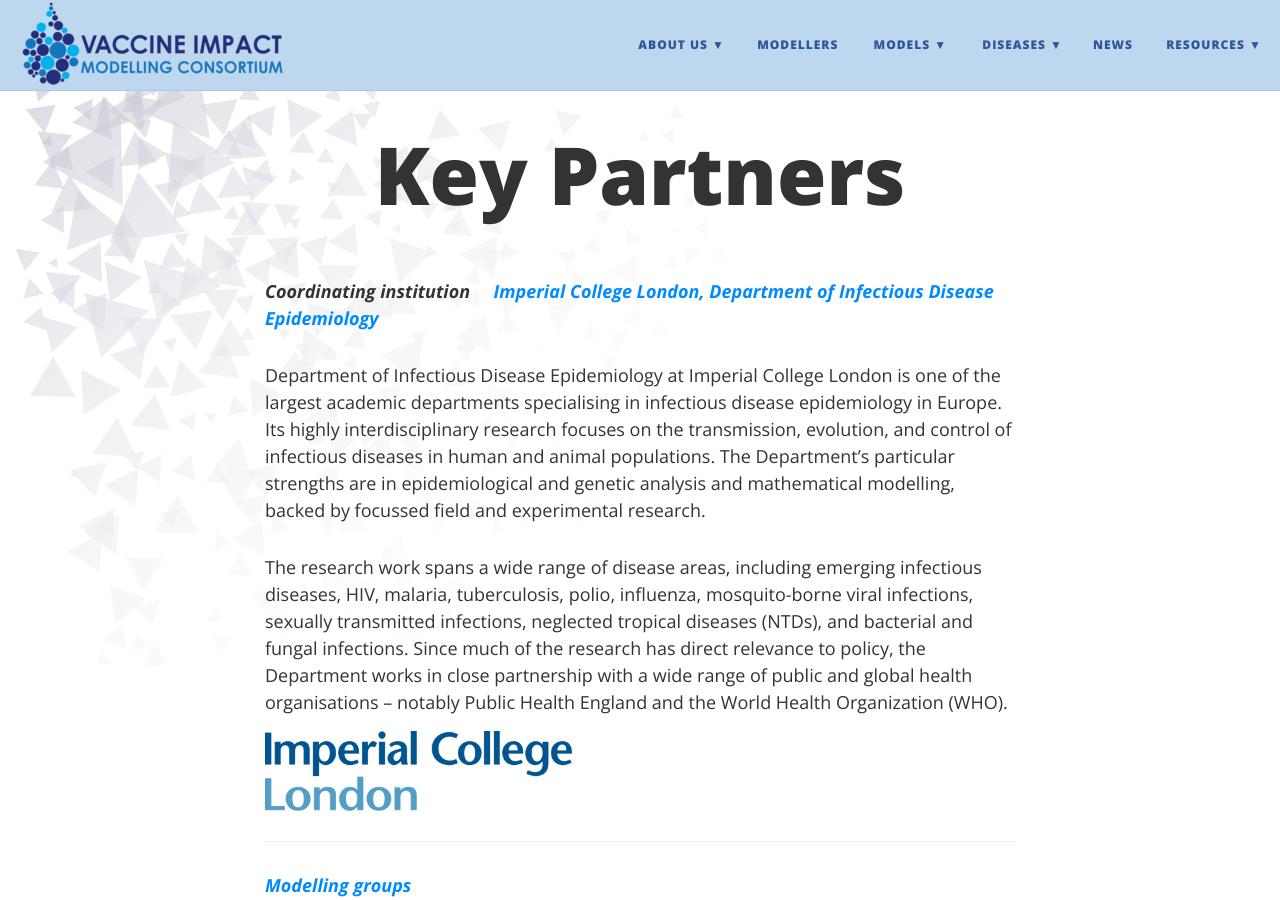
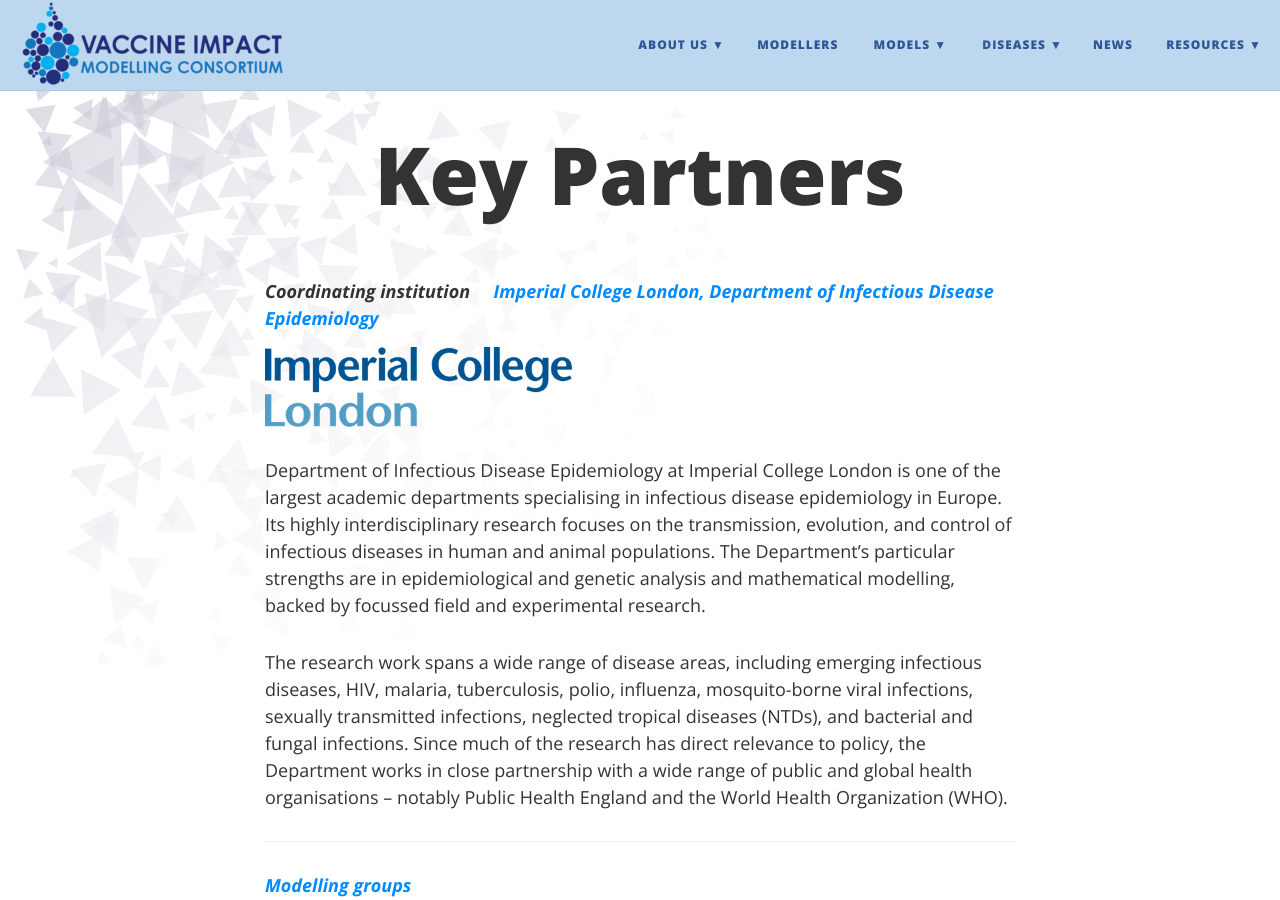
Before and after one commit to vimchub/vaccineimpact, a Jekyll site: the page built from partners.md, in a window 1280 px wide and 900 px high. Built offline with Jekyll 4.4.1, drawn with Linux system fonts in a browser that asks for light colours; nearby versions of some CDN libraries.

Commit message:
Update partners.md

```diff
--- a/partners.md
+++ b/partners.md
@@ -6,11 +6,13 @@
 
 ***Coordinating institution&nbsp;&nbsp;&nbsp;&nbsp;&nbsp;[Imperial College London, Department of Infectious Disease Epidemiology](https://www.imperial.ac.uk/school-public-health/infectious-disease-epidemiology/)***
 
+<a href="https://www.imperial.ac.uk/school-public-health/infectious-disease-epidemiology/"><img src="/img/ICL_logo.png" /></a>
+
 Department of Infectious Disease Epidemiology at Imperial College London is one of the largest academic departments specialising in infectious disease epidemiology in Europe. Its highly interdisciplinary research focuses on the transmission, evolution, and control of infectious diseases in human and animal populations. The Department's particular strengths are in epidemiological and genetic analysis and mathematical modelling, backed by focussed field and experimental research.
 
 The research work spans a wide range of disease areas, including emerging infectious diseases, HIV, malaria, tuberculosis, polio, influenza, mosquito-borne viral infections, sexually transmitted infections, neglected tropical diseases (NTDs), and bacterial and fungal infections. Since much of the research has direct relevance to policy, the Department works in close partnership with a wide range of public and global health organisations – notably Public Health England and the World Health Organization (WHO).
 
-<a href="https://www.imperial.ac.uk/school-public-health/infectious-disease-epidemiology/"><img src="/img/ICL_logo.png" /></a>
+
 
 ---
 
```
